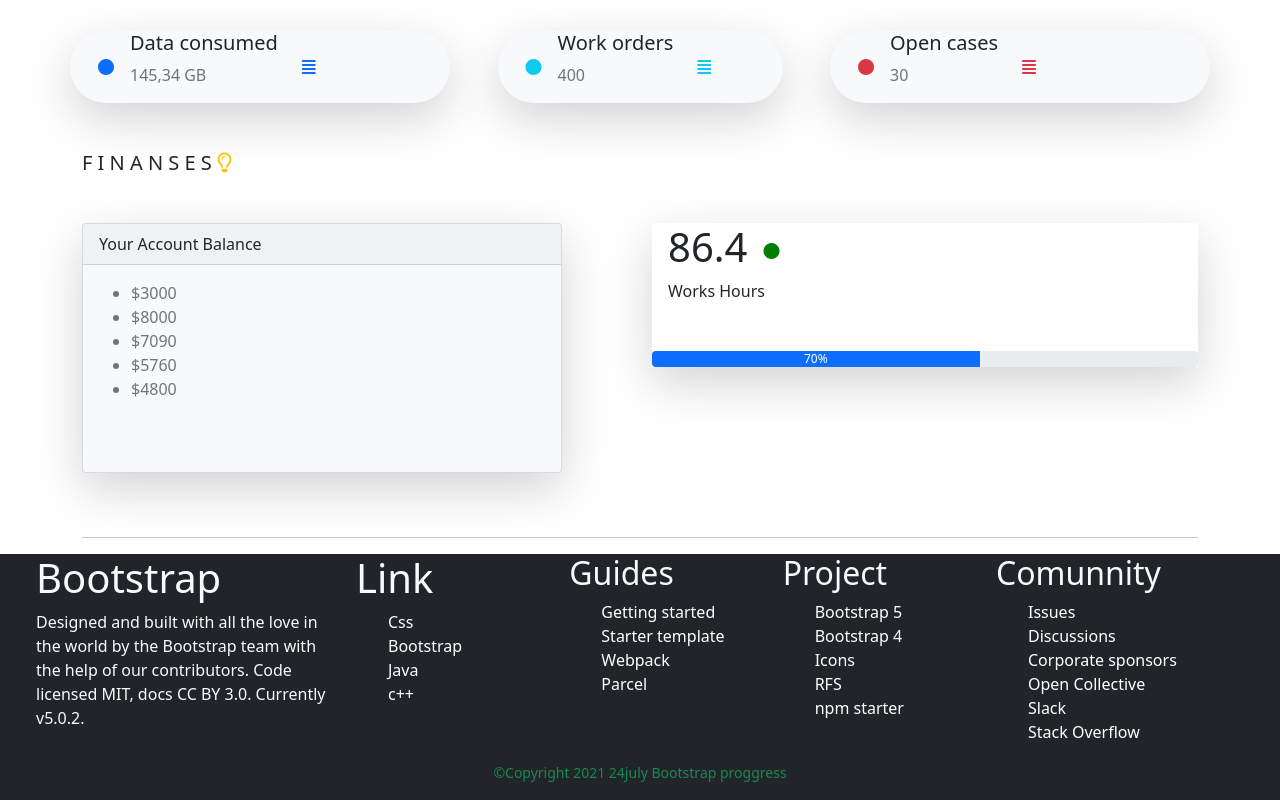
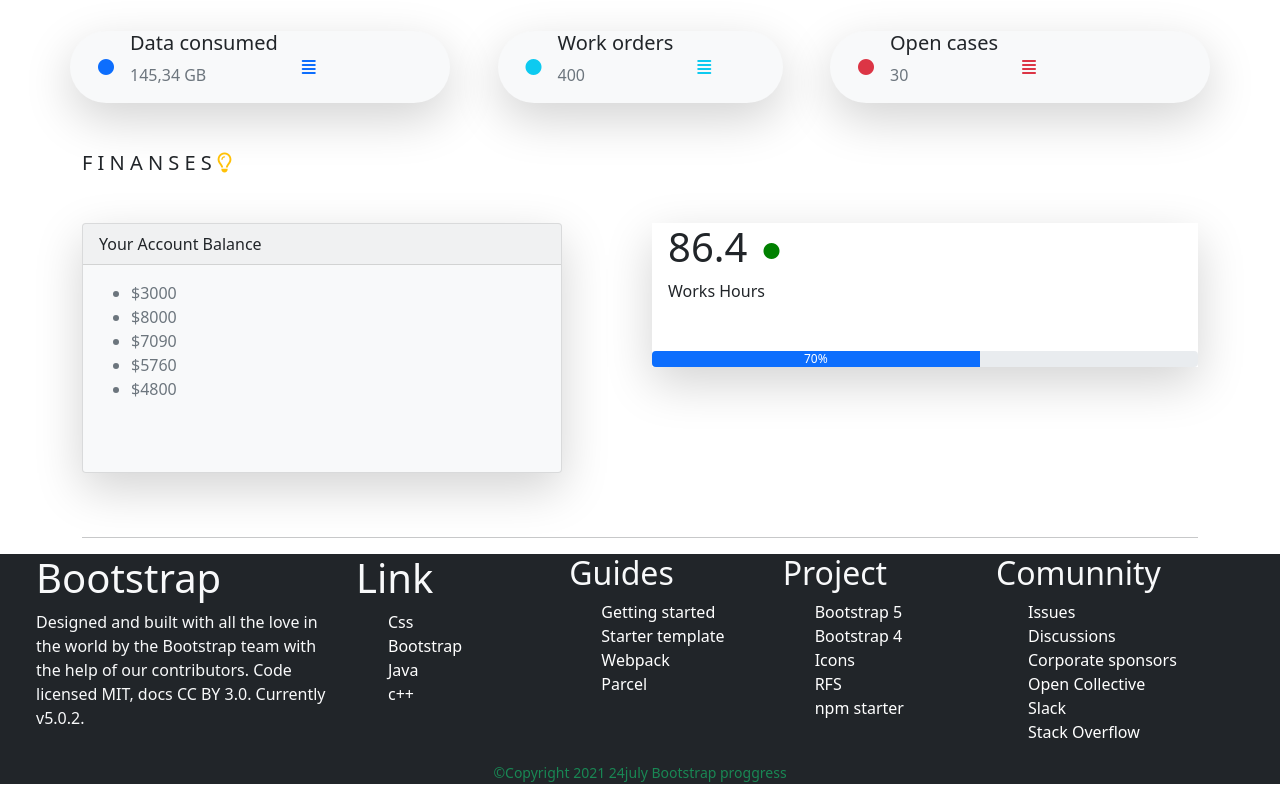
Before and after one commit to Munni2244/practice-bootstrap, a plain HTML site: page index.html in a window 1280 px wide. Shown: the part 2323-3123 px from the top of the page. Drawn offline with Linux system fonts and the light colour scheme.

Commit message:
project resolve

```diff
--- a/index.html
+++ b/index.html
@@ -358,12 +358,13 @@
                     <li> Stack Overflow</li></a>
         </ul>
       </div>
-      <footer>
-      <p col-12  class="text-center text-success"><small>&copy;Copyright 2021 24july Bootstrap proggress</small></p>
-    </footer>
+
       </div>
     </div>
     </section>
+    <footer class="col-12">
+      <p class="text-center bg-dark text-success"><small>&copy;Copyright 2021 24july Bootstrap proggress</small></p>
+    </footer>
 
     <!-- script -->
     <script src="js/bootstrap.bundle.min.js"></script>
```
